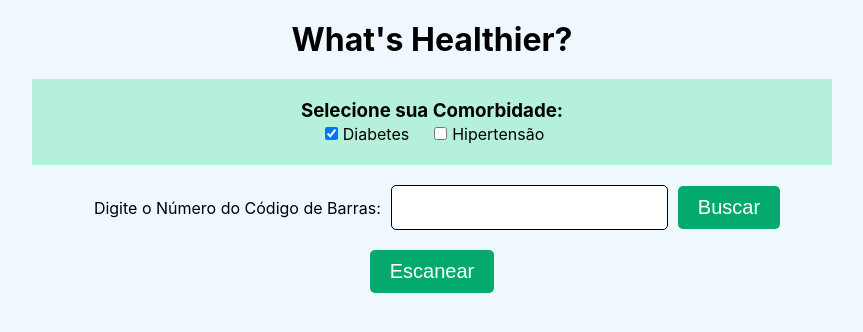
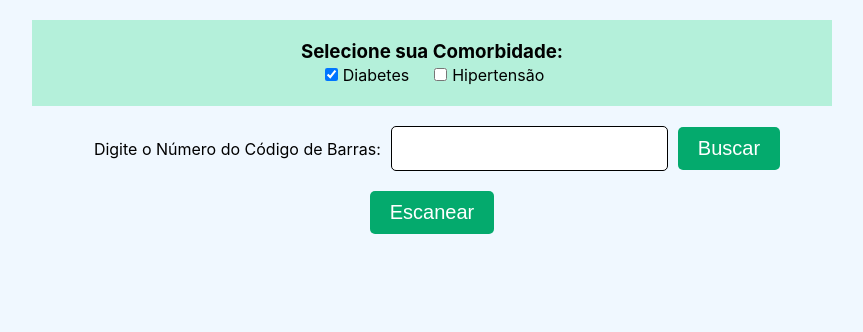
Before and after one commit to rodrigogollo/whats-healthier, a React (Create React App) app: page / in a window 1280 px wide. Shown: the top 332 px of the page, without its empty margins (208-1071 px from the left). Built offline with nearby package versions, Linux system fonts and the light colour scheme; no server answers.

Commit message:
removi o titulo

```diff
--- a/src/Componentes/App.js
+++ b/src/Componentes/App.js
@@ -170,8 +170,6 @@ class App extends Component {
   render(){
     return (
       <div className="App">
-        <h1>What's Healthier?</h1>
-
         <div className="comorbidades">
           <h3>Selecione sua Comorbidade:</h3>
           <Checkbox
@@ -185,9 +183,6 @@ class App extends Component {
             onChange={this.handleChangeTwo}
           />
         </div>
-
-
-
 
         <div className="codigoBarras">
           <div className="Digitar">
```
